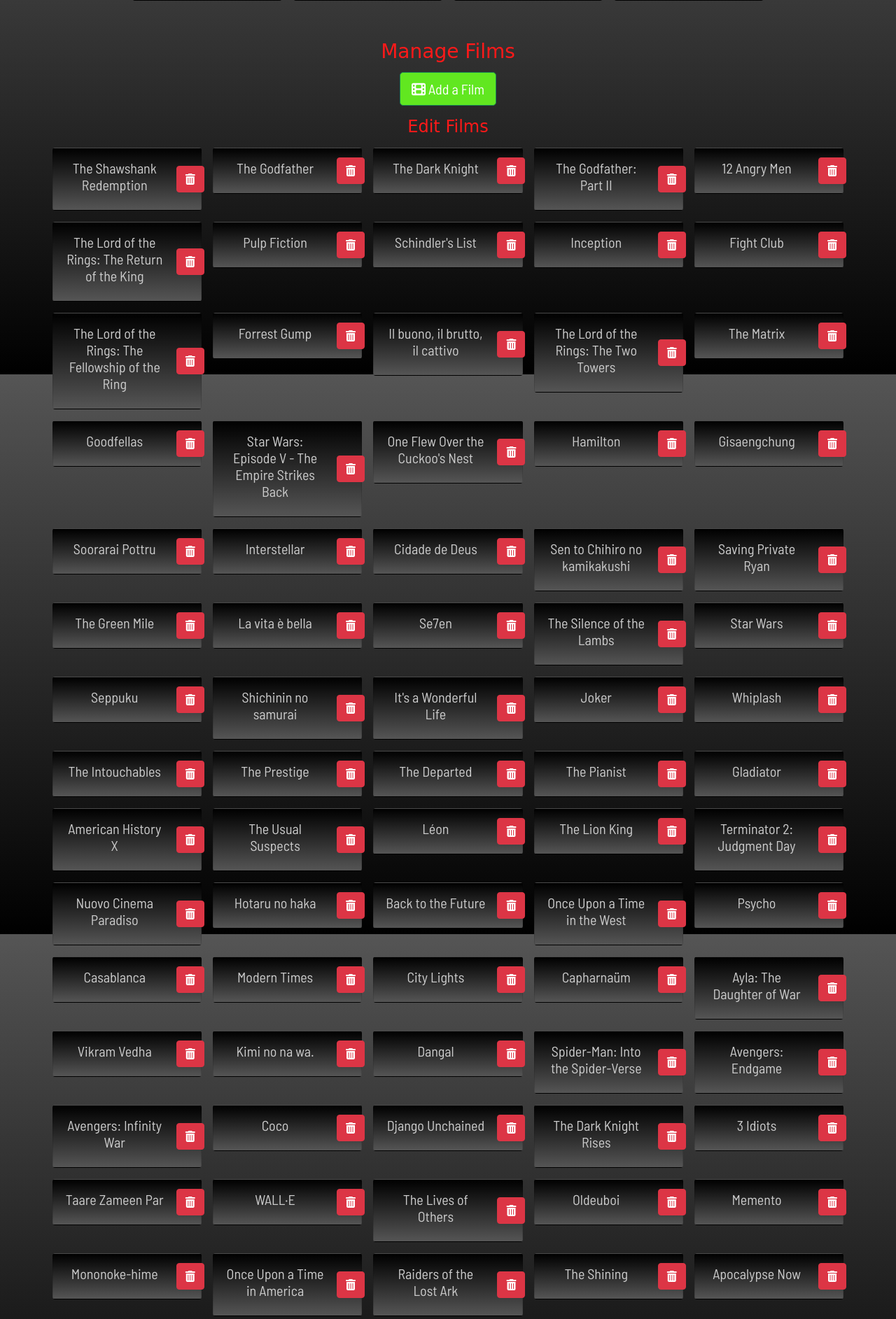
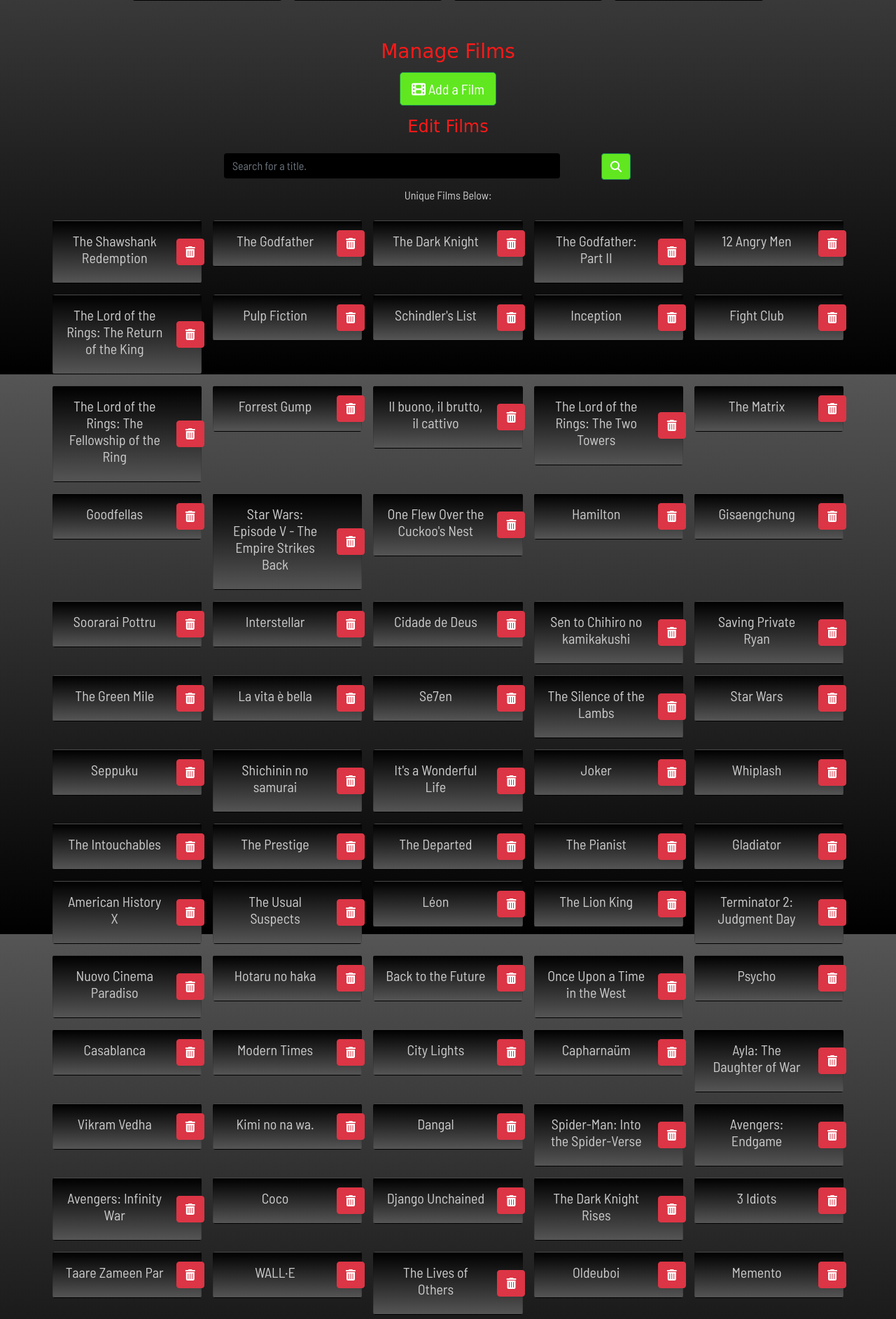
Before and after one commit to KWSNick/filmnight, a Django app: page /admin_area/ in a window 1280 px wide. Shown: the part 355-2240 px from the top of the page at 70% size. Run offline with Django 3.2, Linux system fonts and the light colour scheme; the visitor is signed in with stand-in values (Sample User, id 1); data comes from the database, SQL or seed files in the repository; some libraries are stand-ins or nearby versions; some web fonts are replaced.

Commit message:
Added in search functionality to admin and main film page area.

```diff
--- a/films/templates/films/admin.html
+++ b/films/templates/films/admin.html
@@ -34,7 +34,7 @@
         <h3 class="header_font sec_text_clr">Manage Films</h3>
     </div>
     <div class="row gx-0 justify-content-center mt-1">
-        <div class="col-2">
+        <div class="col-10 col-md-6 col-lg-2">
             <a href="{% url 'add_film' %}" class="btn btn-lg btn-success"><span class="icon">
                     <i class="fas fa-film"></i>
                 </span> Add a Film
@@ -42,6 +42,37 @@
         </div>
         <div class="row gx-0 justify-content-center mt-3">
             <h4 class="header_font sec_text_clr">Edit Films</h4>
+            <div class="row gx-0 justify-content-center mt-3">
+                <div class="col-10 col-lg-6">
+                    <form method="GET" action="{% url 'admin_area' %}">
+                        <div class="row gx-0">
+                            <div class="col-9 gx-0">
+                                <div class="input-group">
+                                    <input class="form-control" type="text" name="q"
+                                        placeholder="{% if search_term %} {{search_term }} {% else %}Search for a title. {% endif %}">
+                                </div>
+                            </div>
+                            <div class="col-3 gx-0">
+                                <div class="input-group-append">
+                                    <button class="btn btn-success" type="submit">
+                                        <span class="icon">
+                                            <i class="fas fa-search"></i>
+                                        </span>
+                                    </button>
+                                    {% if search_term != None %}
+                                    <button class="btn btn-secondary" type="submit">
+                                        <span class="icon">
+                                            <i class="fas fa-undo-alt"></i>
+                                        </span>
+                                    </button>
+                                    {% endif %}
+                                </div>
+                            </div>
+                        </div>
+                    </form>
+                </div>
+            </div>
+            <p>Unique Film{% if films|length > 1 %}s{% endif %} Below:</p>
             {% for film in films %}
             <div class="col-10 col-md-5 col-lg-2 m-2">
                 <div class="card card-block grad_bg_invert">
--- a/films/views.py
+++ b/films/views.py
@@ -1,5 +1,6 @@
 from django.shortcuts import render, redirect, reverse, get_object_or_404
 from django.contrib import messages
+from django.db.models import Q
 from .models import film
 from basket.models import price_list
 from profiles.models import users
@@ -12,14 +13,25 @@ def index(request):
     """ A view which returns the main films page """
 
     films = film.objects.all()
+    query = None
     if request.user.is_authenticated:
         profile = users.objects.get(user=request.user)
     else:
         profile = {}
 
+    if request.GET:
+        if 'q' in request.GET:
+            query = request.GET['q']
+            if not query:
+                return redirect(reverse('films'))
+
+        Queries = Q(Series_Title__icontains=query)
+        films = films.filter(Queries)
+
     context = {
         'films': films,
         'profile': profile,
+        'search_term': query,
     }
 
     if request.user.is_authenticated:
@@ -74,11 +86,22 @@ def admin_area(request):
 
     prices = price_list.objects.all()
     films = film.objects.all()
+    query = None
     template = 'films/admin.html'
+
+    if request.GET:
+        if 'q' in request.GET:
+            query = request.GET['q']
+            if not query:
+                return redirect(reverse('admin_area'))
+
+        Queries = Q(Series_Title__icontains=query)
+        films = films.filter(Queries)
 
     context = {
         'prices': prices,
         'films': films,
+        'search_term': query,
     }
 
     if request.user.is_superuser:
```
Also changed, not shown: films/templates/films/index.html (+31 -0 lines).
